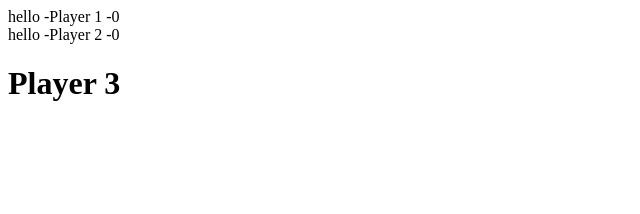
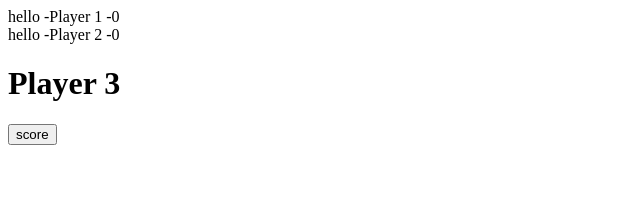
Before and after one commit to NULL-OPERATOR/tennis-scores, a React app: page / in a window 1280 px wide. Shown: the top 214 px of the page, without its empty margins (0-640 px from the left). Built offline with nearby package versions, Linux system fonts and the light colour scheme.

Commit message:
add scoring

```diff
--- a/src/components/App.js
+++ b/src/components/App.js
@@ -1,12 +1,13 @@
 import React from 'react'
 import PlayersList from '../containers/PlayersList'
 import GameStatus from '../containers/GameStatus'
+import AddScores from '../containers/AddScores'
 
 const App = () => (
   <div>
     <PlayersList />
     <GameStatus />
-    {/* <Scoring /> */}
+    <AddScores />
     {/* <Reset /> */}
   </div>
 )
--- /dev/null
+++ b/src/components/Scoring.js
@@ -0,0 +1,22 @@
+import React from 'react'
+import PropTypes from 'prop-types'
+
+const Status = ({ active, onClick }) => {
+  console.log(active, onClick)
+
+  if (active) {
+    return (
+      <button onClick={onClick}>score</button>
+    )
+  }
+  return (
+    <button disabled>score</button>
+  )
+}
+
+Status.propTypes = {
+  active: PropTypes.string.isRequired,
+  onClick: PropTypes.func.isRequired
+}
+
+export default Status
--- /dev/null
+++ b/src/containers/AddScores.js
@@ -0,0 +1,20 @@
+import { connect } from 'react-redux'
+import { increaseScore } from '../actions'
+import Scoring from '../components/Scoring'
+
+const mapStateToProps = (state) => ({
+  active: state.game.winner
+})
+
+const mapDispatchToProps = (dispatch, ownProps) => ({
+  onClick: (id) => {
+    dispatch(increaseScore(id))
+  }
+})
+
+const AddScores = connect(
+  mapStateToProps,
+  mapDispatchToProps
+)(Scoring)
+
+export default AddScores
--- a/src/containers/PlayersList.js
+++ b/src/containers/PlayersList.js
@@ -6,12 +6,8 @@ const mapStateToProps = (state) => ({
   players: state.game.players
 })
 
-// const mapDispatchToProps = {
-// }
-
 const PlayersList = connect(
   mapStateToProps,
-  // mapDispatchToProps
 )(Players)
 
 export default PlayersList
--- a/src/index.js
+++ b/src/index.js
@@ -7,9 +7,9 @@ import reducer from './reducers'
 
 const store = createStore(reducer)
 
-// store.subscribe(() => {
-//   console.log('ayyy', store.getState())
-// })
+store.subscribe(() => {
+  console.log('yessss', store.getState())
+})
 
 render(
   <Provider store={store}>
```
Also changed, not shown: src/containers/AddScore.js (deleted, +0 -14 lines), src/reducers/scoring.js (deleted, +0 -28 lines), 1 other file (tests, documents, lock files or other folders).
